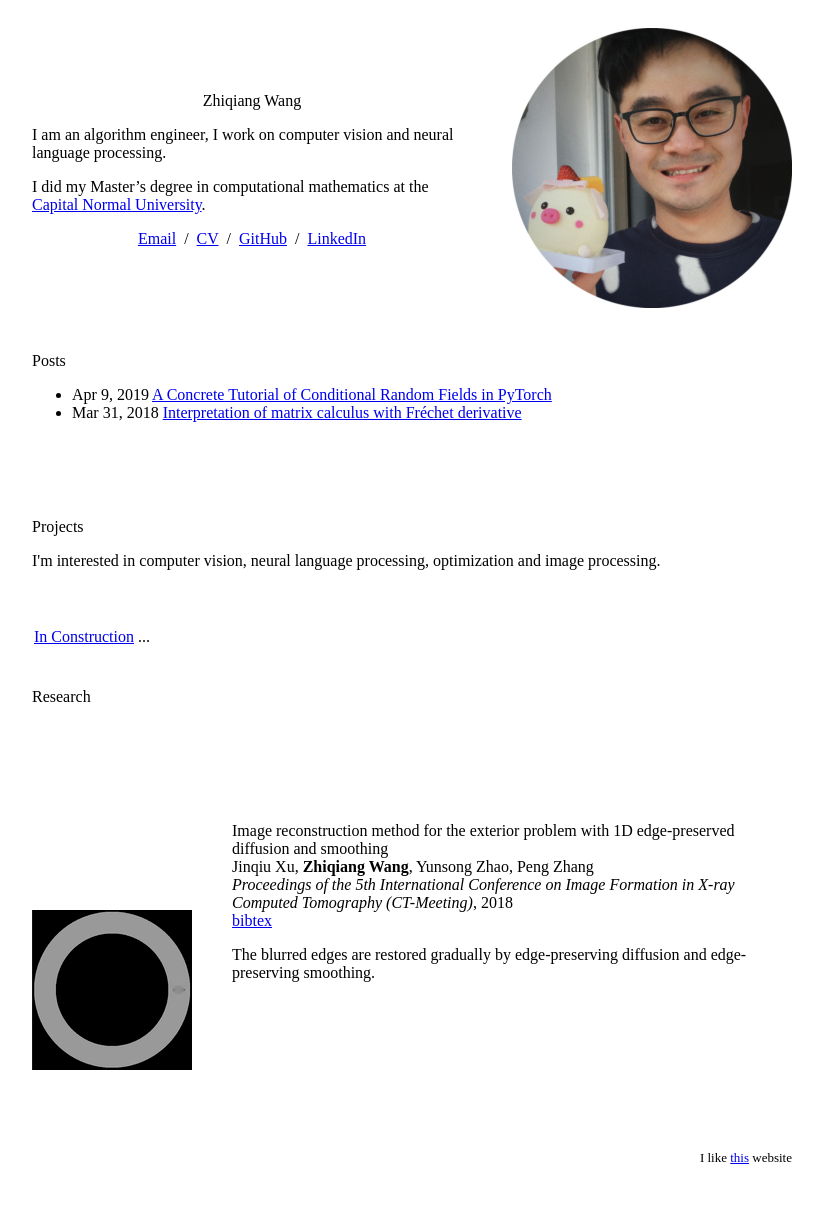
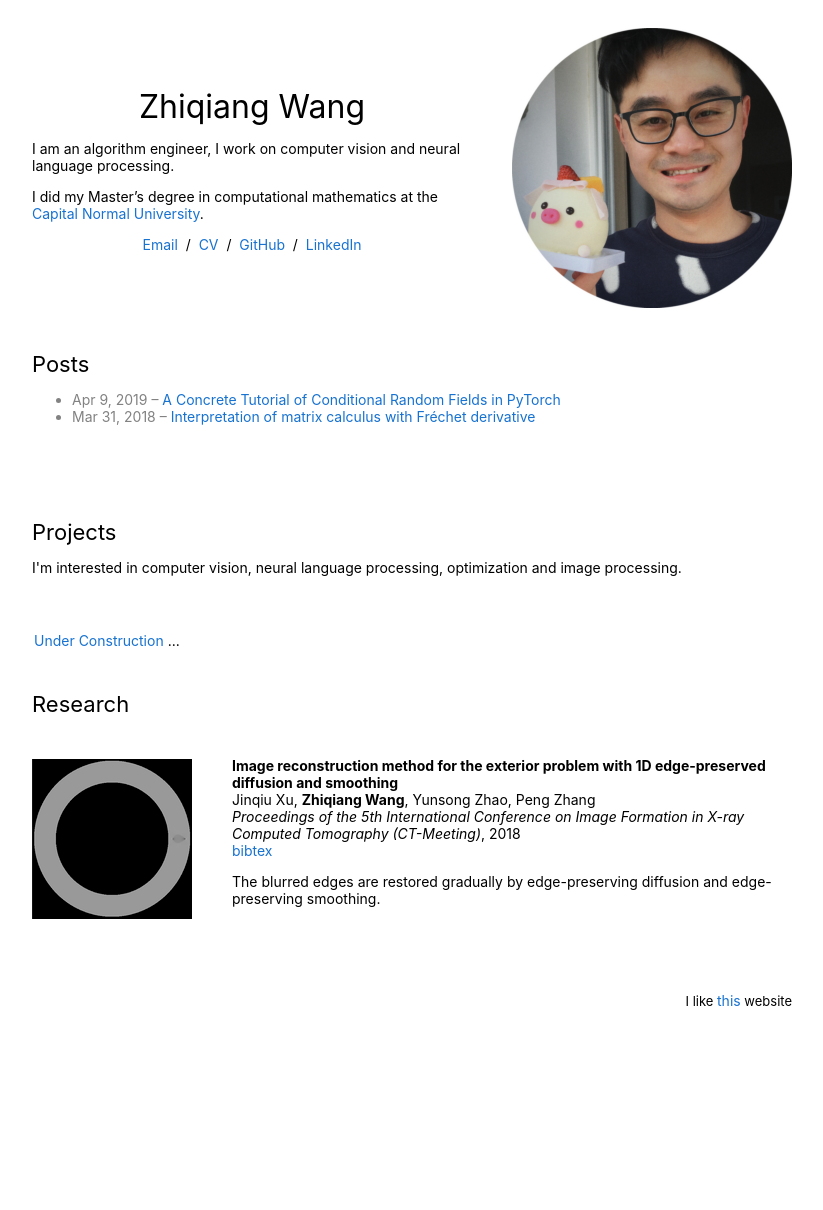
Before and after one commit to zhiqwang/zhiqwang.github.io, a Jekyll site: the page built from index.md, in a window 1280 px wide. Shown: the whole page, without its empty margins (228-1051 px from the left). Built offline with Jekyll 4.4.1, drawn with Linux system fonts in a browser that asks for light colours; after the commit the page ends 1051 px from its top, so only the background shows below that.

Commit message:
Use jekyll built-in support for Sass

```diff
--- a/_layouts/home.html
+++ b/_layouts/home.html
@@ -6,25 +6,7 @@
     <meta http-equiv="X-UA-Compatible" content="IE=edge">
     <meta name="viewport" content="width=500">
     {%- seo -%}
-    <link rel="stylesheet/scss" type="text/css" href="{{ "/assets/css/home.scss" | relative_url }}">
-    <script src="//cdnjs.cloudflare.com/ajax/libs/sass.js/0.6.3/sass.min.js"></script>
-    <script>
-      (async () => {
-        const compiled = (await Promise.all(
-          [...document.querySelectorAll("link")]
-            .filter(l => l.rel === 'stylesheet/scss')
-            .map(async l => {
-              url = l.href;
-              const code = await (await fetch(url)).text();
-              const basename = url.substring(url.lastIndexOf("/")+1);
-              Sass.writeFile(basename, code);
-              return Sass.compile(`@import "${basename}"; `);
-            })
-        )).join("\n");
-        document.head.innerHTML += `<style>${compiled}</style>`;
-        console.log(compiled);
-      })();
-    </script>
+    <link rel="stylesheet" href="{{ "/assets/css/site.css" | relative_url }}">
     {%- feed_meta -%}
     <link href='https://fonts.googleapis.com/css?family=Lato:400,700,400italic,700italic' rel='stylesheet' type='text/css'>
     {%- include mathjax.html -%}
@@ -70,11 +52,13 @@
                   <heading>{{ page.list_title | default: "Posts" }}</heading>
                   <ul>
                     {%- for post in site.posts -%}
-                    <li>
-                      {%- assign date_format = site.minima.date_format | default: "%b %-d, %Y" -%}
-                      <span class="post-meta">{{ post.date | date: date_format }}</span>
-                      <a href="{{ post.url | relative_url }}">{{ post.title | escape }}</a>
-                    </li>
+                    <span class="post-meta">
+                      <li>
+                        {%- assign date_format = site.minima.date_format | default: "%b %-d, %Y" -%}
+                        {{ post.date | date: date_format }} –
+                        <a href="{{ post.url | relative_url }}">{{ post.title | escape }}</a>
+                      </li>
+                    </span>
                     {%- endfor -%}
                   </ul>
                 {%- endif -%}
@@ -106,7 +90,7 @@
             <tr>
               <!-- <td width="25%"><img src="images/cvf.jpg"></td> -->
               <td width="100%" valign="center">
-                <a href="https://github.com/zhiqwang/fairseq">In Construction</a> ...
+                <a href="https://github.com/zhiqwang/image-captioning">Under Construction</a> ...
               </td>
             </tr>
           </table>
--- a/assets/css/home.scss
+++ b/assets/css/site.scss
@@ -1,3 +1,9 @@
+---
+# start the file with two lines of triple dashes
+---
+
+$base-font-family: -apple-system, 'Lato', Verdana, Helvetica, sans-serif !default;
+
 a {
   color: #1772d0;
   text-decoration: none;
@@ -8,23 +14,23 @@ a {
 }
 
 body, td, th, tr, p, a, strong {
-  font-family: 'Lato', Verdana, Helvetica, sans-serif;
+  font-family: $base-font-family;
   font-size: 14px;
 }
 
 heading {
-  font-family: 'Lato', Verdana, Helvetica, sans-serif;
+  font-family: $base-font-family;
   font-size: 22px;
 }
 
 papertitle {
-  font-family: 'Lato', Verdana, Helvetica, sans-serif;
+  font-family: $base-font-family;
   font-size: 14px;
   font-weight: bold;
 }
 
 name {
-  font-family: 'Lato', Verdana, Helvetica, sans-serif;
+  font-family: $base-font-family;
   font-size: 32px;
 }
 
@@ -61,7 +67,7 @@ span.highlight {
 
 .post-content {
   @include headings {
-    font-family: 'Lato', Verdana, Helvetica, sans-serif;
+    font-family: $base-font-family;
     font-size: 22px;
     font-weight: normal;
   }
```
